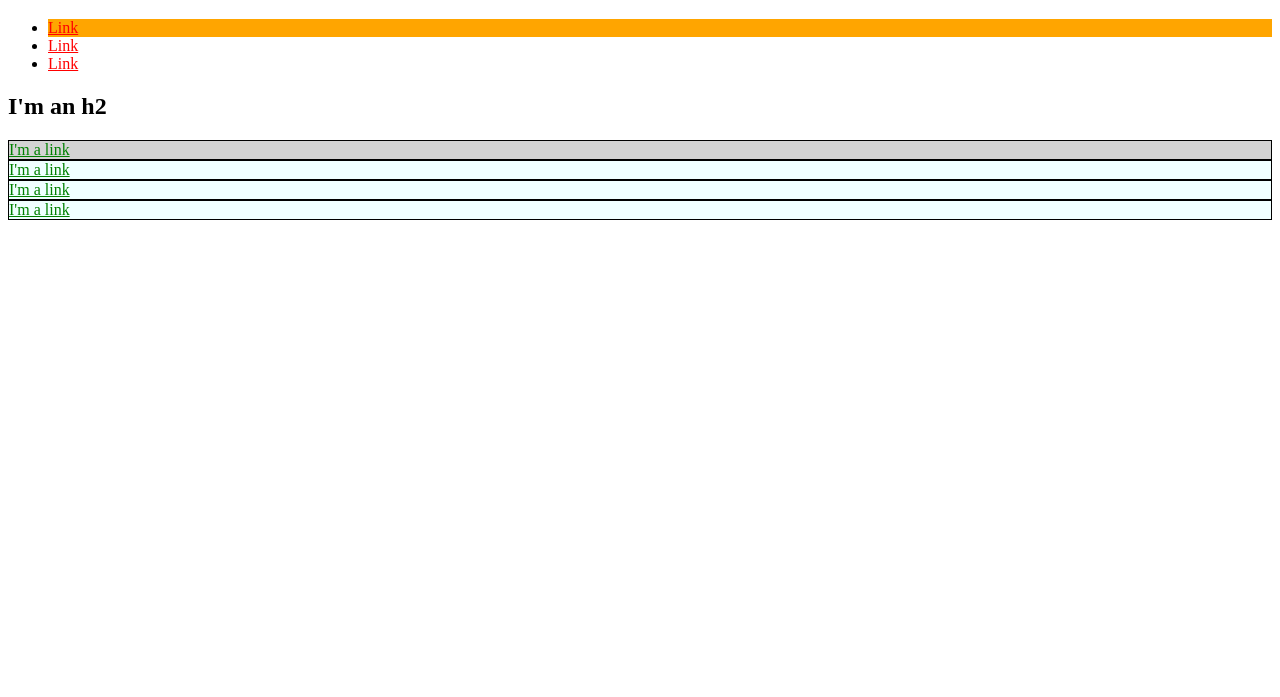
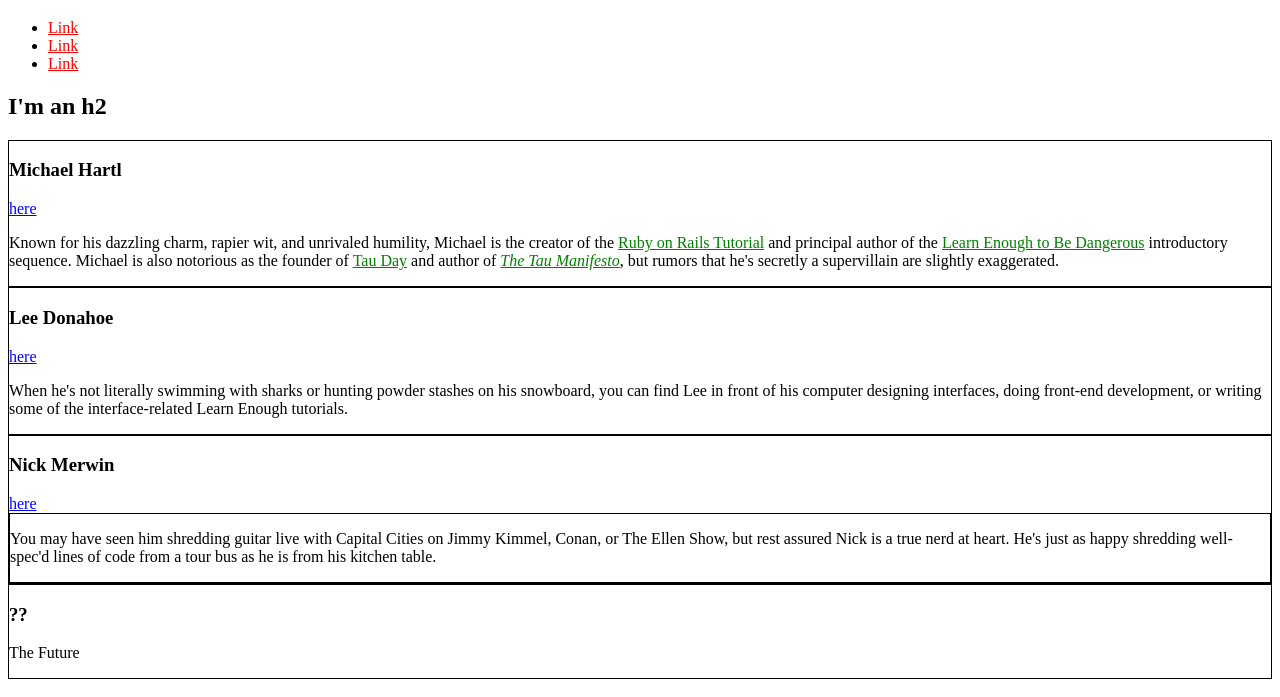
Before and after one commit to sajin71/sample_css, a plain HTML site: page index.html in a window 1280 px wide. Shown: the part 61-758 px from the top of the page. Drawn offline with Linux system fonts and the light colour scheme.

Commit message:
Finish Chapter 2

```diff
--- a/index.html
+++ b/index.html
@@ -4,31 +4,28 @@
     <title>Test Page: Don't Panic</title>
     <meta charset="utf-8">
     <style>
+    /*GLOBAL STYLES*/
       a {
         color: red;
       }
-      #exec-bio {
-        background-color: lightgrey;
-      }
-      #some-id {
-        background-color: orange;
-      }
+    /*BIO STYLES*/
       .bio-box {
         border: 1px solid black;
       }
-      .some-class {
-        background-color: azure;
-      }
-      .bio-box a {
+      .bio-copy a {
         color: green;
       }
+    /*SOCIAL SYTLES*/
 
+      .social-link {
+        color: blue;
+      }
     </style>
   </head>
   <body>
     <h1>I'm an h1</h1>
     <ul>
-      <li id="some-id">
+      <li>
         <a href="http://example.com/">Link</a>
       </li>
       <li>
@@ -39,17 +36,54 @@
       </li>
     </ul>
     <h2>I'm an h2</h2>
-    <div id="exec-bio" class="bio-box some-class">
-      <a href="http://example.com/">I'm a link</a>
+    <div class="bio-box">
+      <h3>Michael Hartl</h3>
+      <a href="http://twitter.com/mhartl" class="social-link">here</a>
+      <div class="bio-copy">
+      <p>
+        Known for his dazzling charm, rapier wit, and unrivaled humility,
+        Michael is the creator of the
+        <a href="https://www.railstutorial.org/">Ruby on Rails
+        Tutorial</a> and principal author of the
+        <a href="https://learnenough.com/">
+        Learn Enough to Be Dangerous</a> introductory sequence. Michael
+        is also notorious as the founder of
+        <a href="http://tauday.com/">Tau Day</a> and author of
+        <a href="http://tauday.com/tau-manifesto"><em>The Tau
+        Manifesto</em></a>, but rumors that he's secretly a supervillain
+        are slightly exaggerated.
+      </p>
+      </div>
     </div>
-    <div class="bio-box some-class">
-      <a href="http://example.com/">I'm a link</a>
+    <div class="bio-box">
+      <h3>Lee Donahoe</h3>
+      <a href="https://twitter.com/leedonahoe" class="social-link">here</a>
+      <div class="bio-copy">
+      <p>
+        When he's not literally swimming with sharks or hunting powder stashes on
+        his snowboard, you can find Lee in front of his computer designing
+        interfaces, doing front-end development, or writing some of the
+        interface-related Learn Enough tutorials.
+      </p>
+      </div>
     </div>
-    <div class="bio-box some-class">
-      <a href="http://example.com/">I'm a link</a>
+    <div class="bio-box">
+      <h3>Nick Merwin</h3>
+      <a href="https://twitter.com/nickmerwin" class="social-link">here</a>
+      <div class="bio-box">
+      <p>
+        You may have seen him shredding guitar live with Capital Cities on Jimmy
+        Kimmel, Conan, or The Ellen Show, but rest assured Nick is a true nerd at
+        heart. He's just as happy shredding well-spec'd lines of code from a tour
+        bus as he is from his kitchen table.
+      </p>
+      </div>
     </div>
-    <div class="bio-box some-class">
-      <a href="http://example.com/">I'm a link</a>
+    <div class="bio-box">
+      <h3>??</h3>
+      <p>
+        The Future
+      </p>
     </div>
   </body>
 </html>
```
